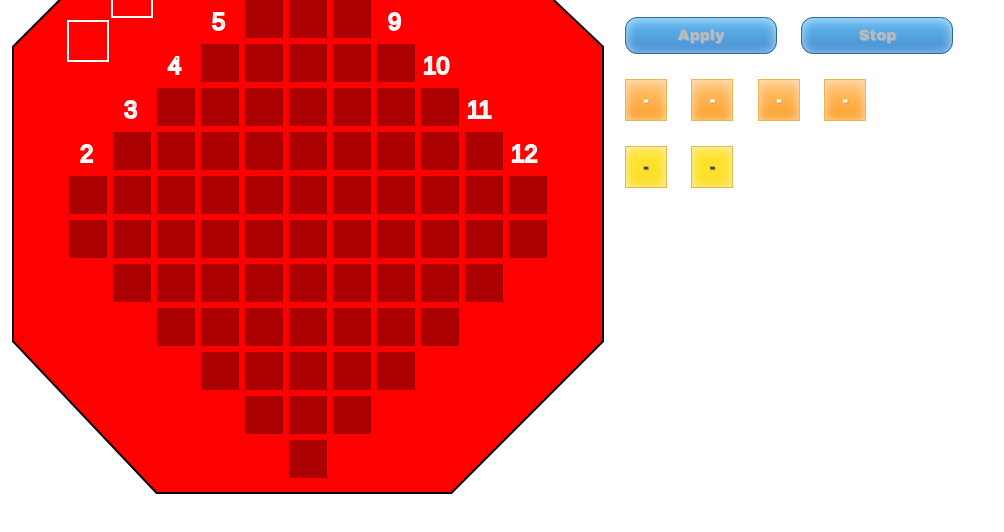
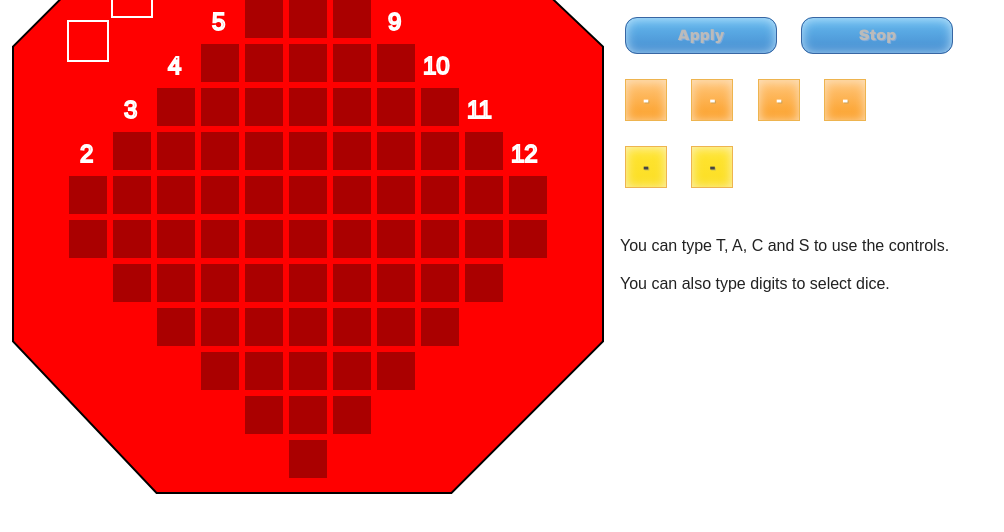
Before and after one commit to MarkVanPeteghem/Can-t-Stop, a plain HTML site: page public_html/index.html in a window 1280 px wide. Shown: the part 110-642 px from the top of the page, without its empty margins (0-1004 px from the left). Drawn offline with nearby package versions, Linux system fonts and the light colour scheme.

Commit message:
Add some help on the page.

```diff
--- a/public_html/css/main.css
+++ b/public_html/css/main.css
@@ -10,6 +10,17 @@
     position: absolute;
     left: 610px;
     top: 10px;
+}
+
+#help {
+    position: relative;
+    left: 10px;
+}
+
+#error-message {
+    position: relative;
+    left: 10px;
+    height: 1em;
 }
 
 .button {
--- a/public_html/index.html
+++ b/public_html/index.html
@@ -52,6 +52,10 @@
             </div>
             <div id="error-message">
             </div>
+            <div id="help">
+                <p>You can type T, A, C and S to use the controls.</p>
+                <p>You can also type digits to select dice.</p>
+            </div>
         </div>
 
         <script src="//ajax.googleapis.com/ajax/libs/jquery/1.9.1/jquery.min.js"></script>
```
